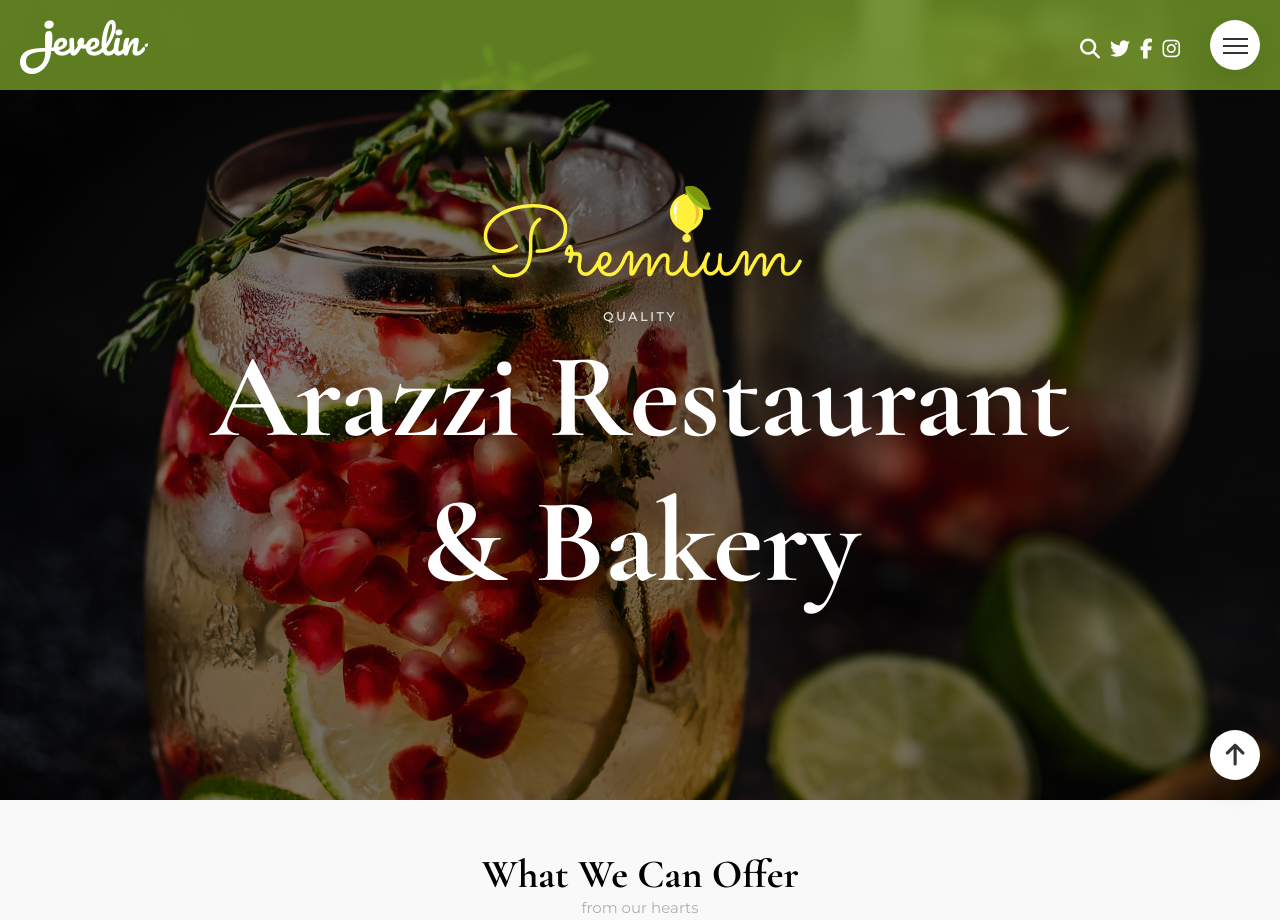
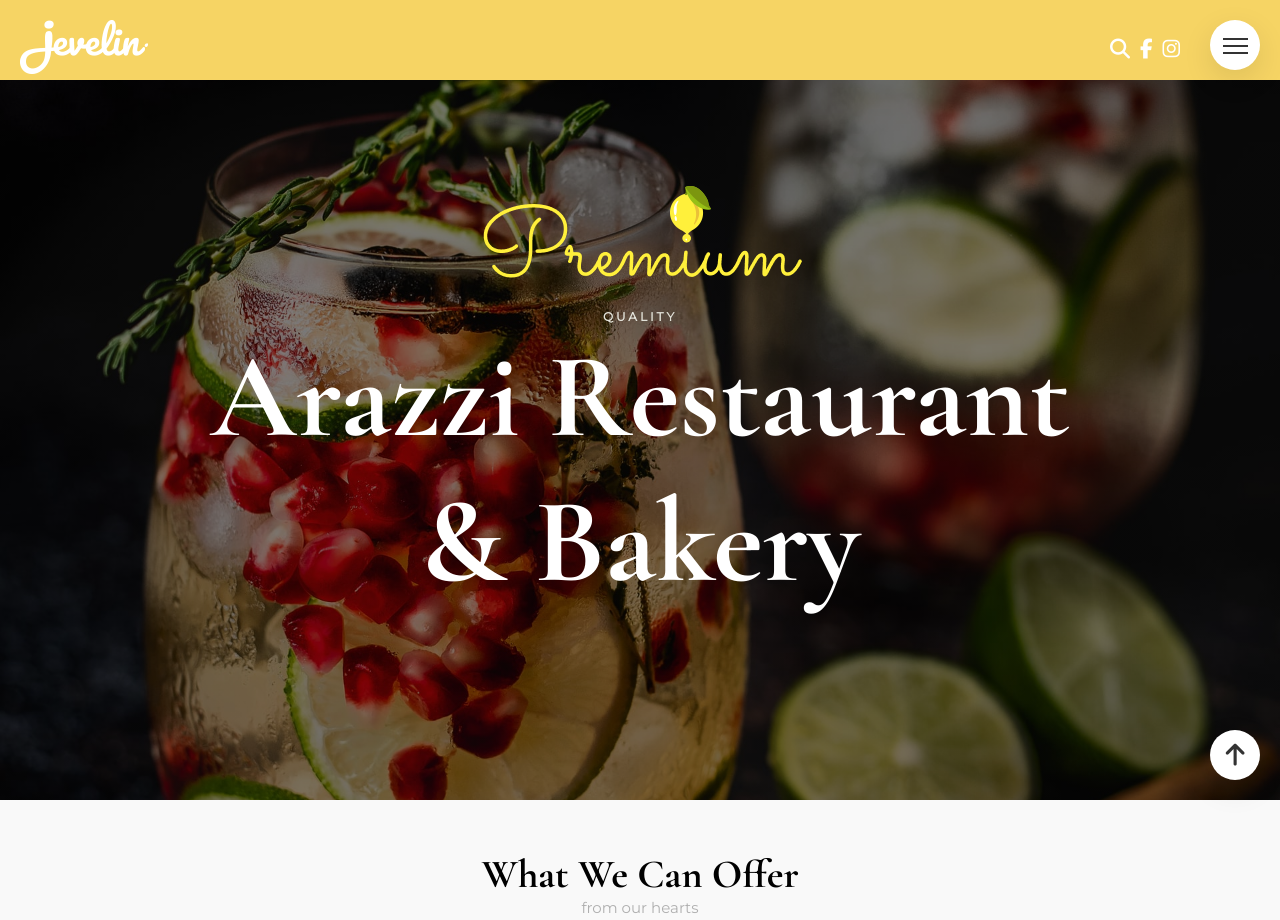
Before and after one commit to Reds-the-Sparky/restaurant-test, a plain HTML site: page index.html in a window 1280 px wide. Shown: the top 920 px of the page. Drawn offline with nearby package versions, Linux system fonts and the light colour scheme.

Commit message:
removed twitter and changed header text

```diff
--- a/index.html
+++ b/index.html
@@ -62,7 +62,7 @@
 
           <ul class="icons">
             <li class="icon"><i class="fas fa-search"></i></li>
-            <li class="icon"><i class="fab fa-twitter"></i></li>
+
             <li class="icon"><i class="fab fa-facebook-f"></i></li>
             <li class="icon"><i class="fab fa-instagram"></i></li>
           </ul>
@@ -175,7 +175,7 @@
               data-aos-duration="1000"
             >
               <h2 class="section-title welcome">
-                Chef & Owner Riaz Bhagaloo and her husband Colin
+                Chef & Owner Riaz Bhagaloo and Colin
               </h2>
               <p class="about-paragraph">
                 Lorem ipsum dolor sit amet, consectetur adipiscing elit.
--- a/style.css
+++ b/style.css
@@ -41,9 +41,10 @@ a {
     position: fixed;
     top: 0;
     left: 0;
-    height: 9rem;
+    height: 8rem;
     z-index: 1;
-    background-color: rgba(117, 155, 41, 0.8);
+    background-color: #F6D464
+;
 }
 
 .logo {
```
